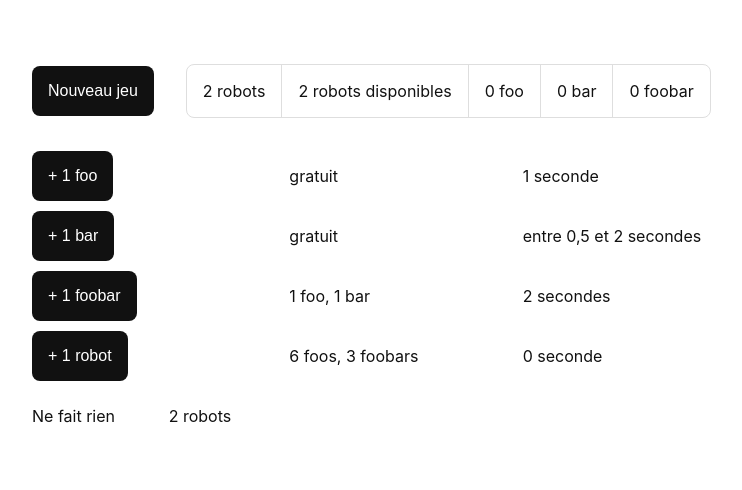
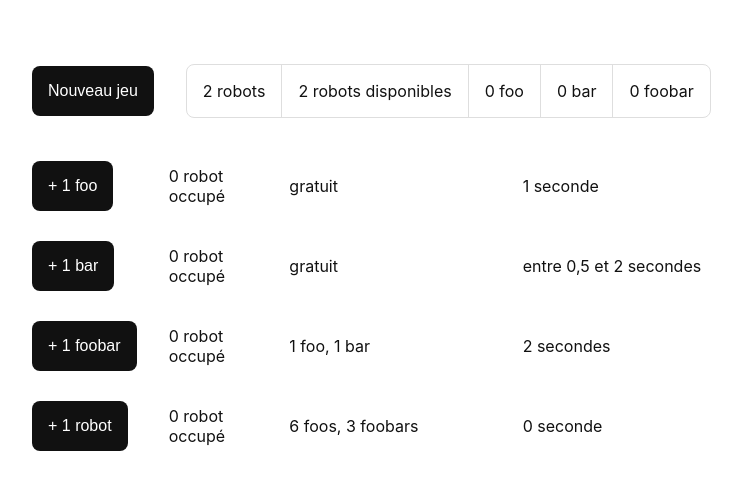
Before and after one commit to maxgenest/foobartory, a React (Create React App) app: page / in a window 1280 px wide. Shown: the top 490 px of the page, without its empty margins (32-774 px from the left). Built offline with nearby package versions, Linux system fonts and the light colour scheme.

Commit message:
show that a robot is used for a task

```diff
--- a/src/components/GameBoard.tsx
+++ b/src/components/GameBoard.tsx
@@ -8,9 +8,6 @@ export const GameBoard: React.FC = () => (
     {RESOURCES.map((resource) => (
       <GameBoardRow resource={resource} />
     ))}
-
-    <p>Ne fait rien</p>
-    <NbRobotsUsed>2 robots</NbRobotsUsed>
   </Wrapper>
 );
 
--- a/src/components/GameBoardRow.tsx
+++ b/src/components/GameBoardRow.tsx
@@ -14,12 +14,14 @@ export const GameBoardRow: React.FC<IProps> = ({ resource }) => {
     useContext(GameContext);
   const [error, setError] = useState<null | string>(null);
   const [isResourceBuilding, setIsResourceBuilding] = useState(false);
+  const [nbRobotUsed, setNbRobotUsed] = useState<number>(0);
 
   const onClick = (resource: IResource) => {
     setError(null);
 
     if (nbFreeRobots < 1) {
       setError("Aucun robot disponible");
+      return;
     }
 
     switch (resource.name) {
@@ -67,11 +69,13 @@ export const GameBoardRow: React.FC<IProps> = ({ resource }) => {
   const buildResource = (build: () => void, nbSeconds: number) => {
     setIsResourceBuilding(true);
     dispatchGame({ type: "removeFreeRobots", nbRmFreeRobots: 1 });
+    setNbRobotUsed(1);
 
     const timer = setTimeout(() => {
       build();
       setIsResourceBuilding(false);
       dispatchGame({ type: "addFreeRobots", nbNewFreeRobots: 1 });
+      setNbRobotUsed(0);
     }, nbSeconds * 1000);
 
     return () => clearTimeout(timer);
@@ -85,7 +89,10 @@ export const GameBoardRow: React.FC<IProps> = ({ resource }) => {
         </Button>
         {error && <Error>{error}</Error>}
       </div>
-      <NbRobotsUsed></NbRobotsUsed>
+      <NbRobotsUsed>
+        {nbRobotUsed} robot{nbRobotUsed > 1 ? "s" : ""} occupé
+        {nbRobotUsed > 1 ? "s" : ""}
+      </NbRobotsUsed>
       <Cost>{getCostString(resource.cost)}</Cost>
       <Time>{resource.time}</Time>
     </>
```
